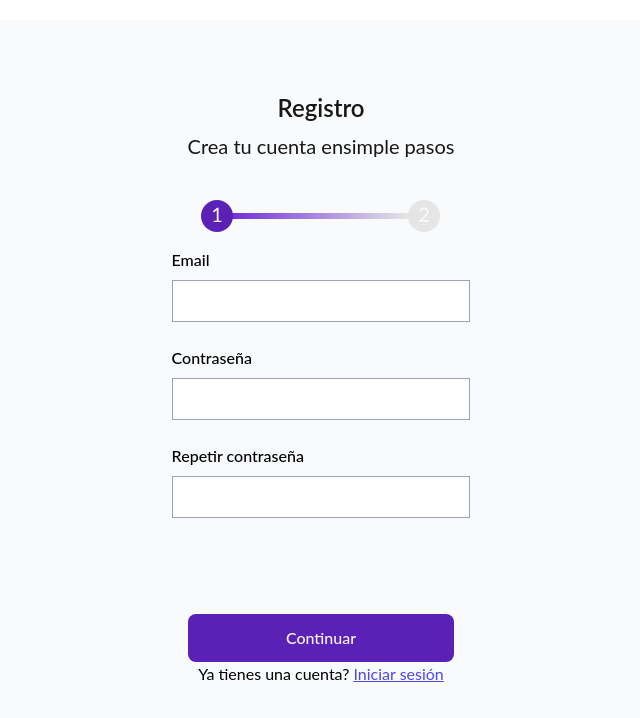
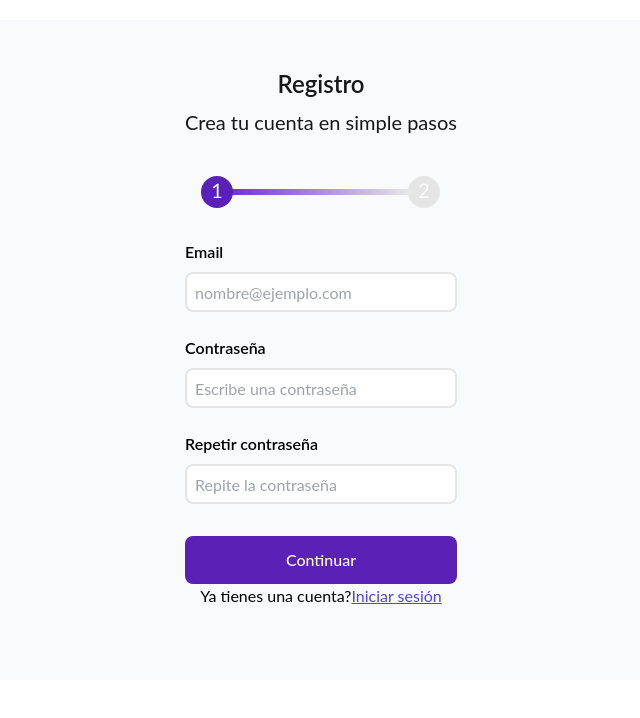
Before and after one commit to No-Country/c9-56-t-mern, a React (Vite) app in the folder frontend/: page /register in a window 1280 px wide. Shown: the top 718 px of the page, without its empty margins (319-959 px from the left). Built offline with nearby package versions, Linux system fonts and the light colour scheme; a web font is replaced by a local one.

Commit message:
sort(src/): images

```diff
--- a/frontend/src/components/ImageSelector/index.jsx
+++ b/frontend/src/components/ImageSelector/index.jsx
@@ -3,12 +3,12 @@ import React from "react"
 import { AiOutlineUser } from "react-icons/ai"
 import PencilIcon from "../PencilIcon"
 
-const ImageSelector = ({ urlImage, onChange }) => {
+const ImageSelector = ({ image, onChange }) => {
   return (
     <div className="w-24 h-24 rounded-full bg-slate-600 flex items-center justify-center relative">
-      {urlImage ? (
+      {image ? (
         <img
-          src={urlImage}
+          src={image}
           alt="profile"
           className="object-cover w-full h-full rounded-full"
         />
--- a/frontend/src/components/InputImage/InputImage.jsx
+++ b/frontend/src/components/InputImage/InputImage.jsx
@@ -1,10 +1,10 @@
 import React from "react"
 import ImageSelector from "../ImageSelector"
 
-const InputImage = ({ urlImage, onChange }) => {
+const InputImage = ({image, onChange }) => {
   return (
     <div className="flex flex-col items-center">
-      <ImageSelector urlImage={urlImage} handleImageChange={onChange} />
+      <ImageSelector image={image} handleImageChange={onChange} />
     </div>
   )
 }
--- a/frontend/src/components/registerForm/RegisterForm.jsx
+++ b/frontend/src/components/registerForm/RegisterForm.jsx
@@ -1,4 +1,3 @@
-// import React, { useState } from "react";
 import React, { useState } from "react"
 import RegisterFormStep2 from "./RegisterFormStep2"
 import RegisterFormStep1 from "./RegisterFormStep1"
@@ -10,7 +9,6 @@ import Stepper2 from "../Stepper1and2/Stepper2"
 const RegisterForm = (props) => {
   const labelArray = ["Step 1", "Step 2"]
   const [currentStep, setCurrentStep] = useState(1)
-
   const [formValues, setFormValues] = useState({})
 
   const updateStep = (step) => {
@@ -22,7 +20,7 @@ const RegisterForm = (props) => {
         <div>
           <SimpleText
             title={"Registro"}
-            paragraph={"Crea tu cuenta ensimple pasos"}
+            paragraph={"Crea tu cuenta en simple pasos"}
           />
           <Stepper1 />
           <RegisterFormStep1
@@ -68,18 +66,18 @@ const RegisterForm = (props) => {
         updateStep={updateStep}
       ></StepNavigation>
 
-      <br />
       {getInfoPerPage()}
 
+
+<div id='textPlusAnchor'className="flex ">
       <p>
-        Ya tienes una cuenta?{" "}
+        Ya tienes una cuenta?</p>
         <a
           href="/auth/login"
-          className="global-link"
->
+          className="global-link">
           Iniciar sesión
-        </a>{" "}
-      </p>
+        </a>
+        </div>
       <br />
       <br />
     </div>
--- a/frontend/src/components/registerForm/RegisterFormStep1.jsx
+++ b/frontend/src/components/registerForm/RegisterFormStep1.jsx
@@ -1,5 +1,6 @@
 import { useForm } from "react-hook-form"
 import { Routes, Route, BrowserRouter, Navigate } from "react-router-dom"
+import InputForm from "../inputForm/InputForm"
 import PurpleButton from "../PurpleButton"
 
 const RegisterFormStep1 = (props) => {
@@ -21,47 +22,36 @@ const RegisterFormStep1 = (props) => {
     <div>
       <form onSubmit={handleSubmit(onSubmit)}>
         <div>
-          <div
-            style={{
-              backgroundColor: "gray",
-              width: props.currentStep === 0 ? "66.6%" : "100%",
-            }}
-          ></div>
-          <label className="block font-medium mb-2">Email</label>
-          <input
-            className="border border-gray-400 p-2 w-full"
-            type="email"
-            {...register("email", {
+          <InputForm
+          label={'Email'}
+            placeholder={"nombre@ejemplo.com"}
+            type={"email"}
+            register={{...register("email", {
               pattern: /^[^\s@]+@[^\s@]+\.[^\s@]+$/i,
-            })}
+            })}}
           />
+
           {errors.email?.type === "pattern" && (
             <p>El formato del email es incorrecto</p>
           )}
         </div>
-
-        <br />
         <div>
-          <label className="block font-medium mb-2">Contraseña</label>
-          <input
-            className="border border-gray-400 p-2 w-full"
-            type="password"
-            {...register("password", {})}
+          <InputForm
+          label={'Contraseña'}
+          placeholder={"Escribe una contraseña"}
+          type="password"
+          register={{...register("password", {})}}
           />
         </div>
-        <br />
-
         <div>
-          <label className="block font-medium mb-2">Repetir contraseña</label>
-          <input
-            className="border border-gray-400 p-2 w-full"
+          <InputForm
+            label={'Repetir contraseña'}
+            placeholder={"Repite la contraseña"}
             type="password"
-            {...register("password", {})}
+            register={{...register("password", {})}}
           />
         </div>
-        <br />
-        <br />
-        <br />
+
         <br />
         <PurpleButton text="Continuar" type="submit" />
       </form>
--- a/frontend/src/components/registerForm/RegisterFormStep2.jsx
+++ b/frontend/src/components/registerForm/RegisterFormStep2.jsx
@@ -40,7 +40,6 @@ const RegisterFormStep2 = (props) => {
     register("role", { value: event.target.value })
   }
 
-  const imageUrl = "https://cdn-icons-png.flaticon.com/512/3177/3177440.png"
   return (
     <div>
       <form onSubmit={handleSubmit(onSubmit)}>
@@ -61,7 +60,7 @@ const RegisterFormStep2 = (props) => {
               className=" flex flex-col gap-4 cursor-pointer justify-center w-36 h-36 border border-gray-300 rounded-xl peer-checked:border-violet-700 peer-checked:text-neutral-900"
             >
               <div className=" justify-center flex">
-                <img src={imageUrl} width={80} height={80} />
+                <img src='https://res.cloudinary.com/dw639wmis/image/upload/v1677370701/Cliente_eosn5h.png' width={80} height={80} />
               </div>
               <h2 className="flex justify-center">Soy usuario</h2>
             </label>
@@ -81,7 +80,7 @@ const RegisterFormStep2 = (props) => {
               className=" flex flex-col gap-4  cursor-pointer justify-center w-36 h-36 border border-gray-300 rounded-xl peer-checked:border-violet-700 peer-checked:text-neutral-900"
             >
               <div className="justify-center flex">
-                <img src={imageUrl} width={80} height={80} />
+                <img src='https://res.cloudinary.com/dw639wmis/image/upload/v1677370701/Profesional_veto9g.png' width={80} height={80} />
               </div>
               <h2 className="flex justify-center">Soy profesional</h2>
             </label>
--- a/frontend/src/pages/shared/Login/LoginForm.jsx
+++ b/frontend/src/pages/shared/Login/LoginForm.jsx
@@ -5,7 +5,6 @@ import "../../../styles/styles.css"
 import PurpleButton from "../../../components/PurpleButton"
 import InputForm from "../../../components/inputForm/InputForm"
 import Navbar from "../Navbar/Navbar"
-import Footer from "../Footer/Footer"
 import { useForm } from "react-hook-form";
 
 const LoginForm = () => {
@@ -21,7 +20,6 @@ const LoginForm = () => {
 
   const onSubmit = async (data) => {
     const { email, password } = data
-    // event.preventDefault()
     console.log(`Email: ${email}, Password: ${password}`)
     console.log(data)
 
@@ -37,9 +35,8 @@ const LoginForm = () => {
   return (
     <div className="flex flex-col max-w-sm  m-auto bg-slate-50 w-screen sm:w-auto">
       <Navbar />
-      <h2 className="text-3xl font-semibold self-center	 ">Iniciar sesión</h2>
-      <br />
-      <div id="homeMainImage" className="flexs items-center">
+      <div id="homeMainImagePlusText" className="flex flex-col self-center items-center">
+      <h2 className="text-3xl font-semibold">Iniciar sesión</h2>
         <img
           className="w-80 h-50"
           src="https://res.cloudinary.com/dw639wmis/image/upload/v1677370573/Login_nvry62.png"
@@ -84,8 +81,6 @@ const LoginForm = () => {
           </p>
         </div>
       </form>
-      <Footer />
-
     </div>
   )
 }
```
Also changed, not shown: frontend/src/components/Register/SuccessfulRegistration.jsx (+15 -14 lines), frontend/src/pages/user/pet/PetForm/PetForm.jsx (renamed from frontend/src/pages/user/pet/PetForm.jsx, +14 -12 lines), frontend/src/pages/user/pet/PetProfile/index.jsx (renamed from frontend/src/components/profPet/ProfilePet.jsx, +5 -14 lines), frontend/src/components/RadioButton/index.jsx (renamed from frontend/src/components/RadioButton/RadioButton.jsx), 1 other file (tests, documents, lock files or other folders).
